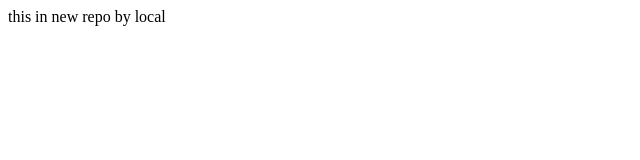
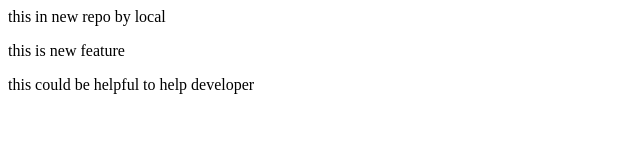
Before and after one commit to developer-amarjeetBaraik/newRepoLocal, a plain HTML site: page index.html in a window 1280 px wide. Shown: the whole page, without its empty margins (0-640 px from the left). Drawn offline with Linux system fonts and the light colour scheme.

Commit message:
new feature added

```diff
--- a/index.html
+++ b/index.html
@@ -1 +1,3 @@
 <p>this in new repo by local</p>
+<p>this is new feature</p>
+<p>this could be helpful to help developer</p>
```
